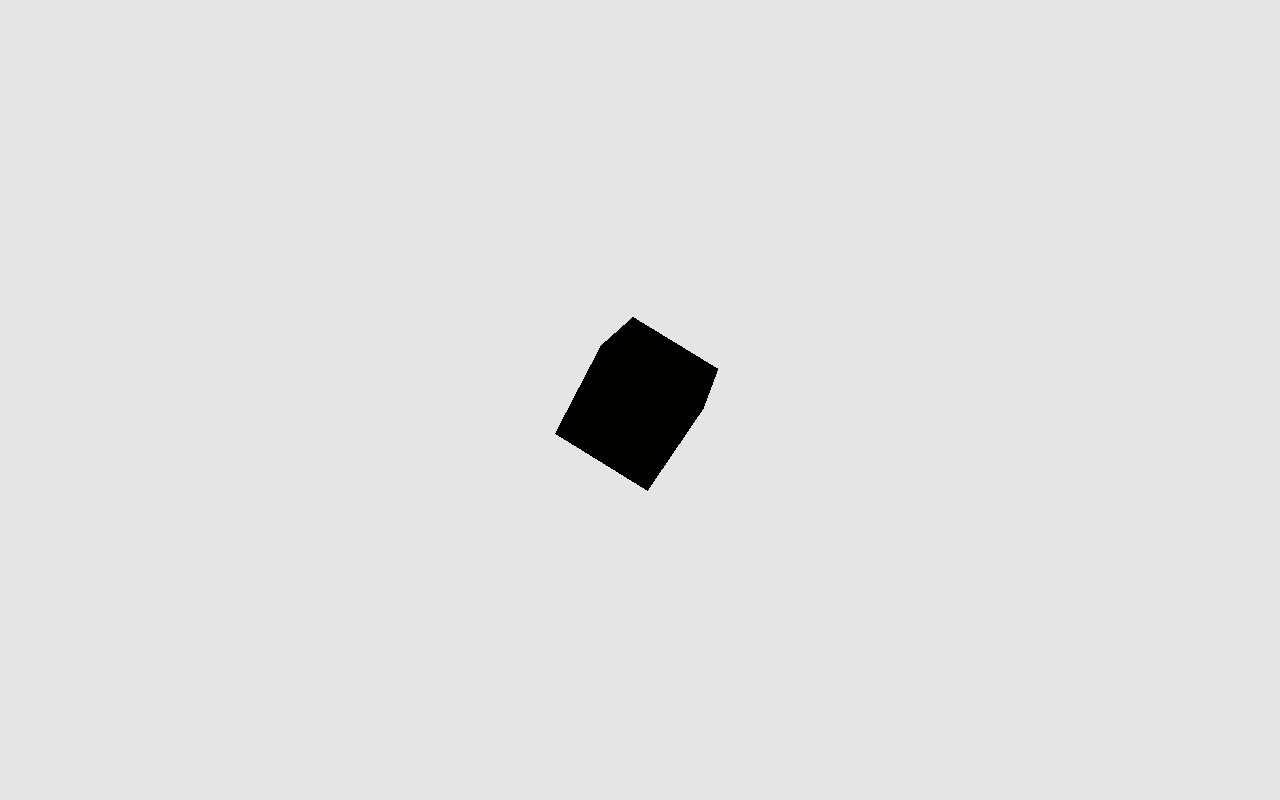
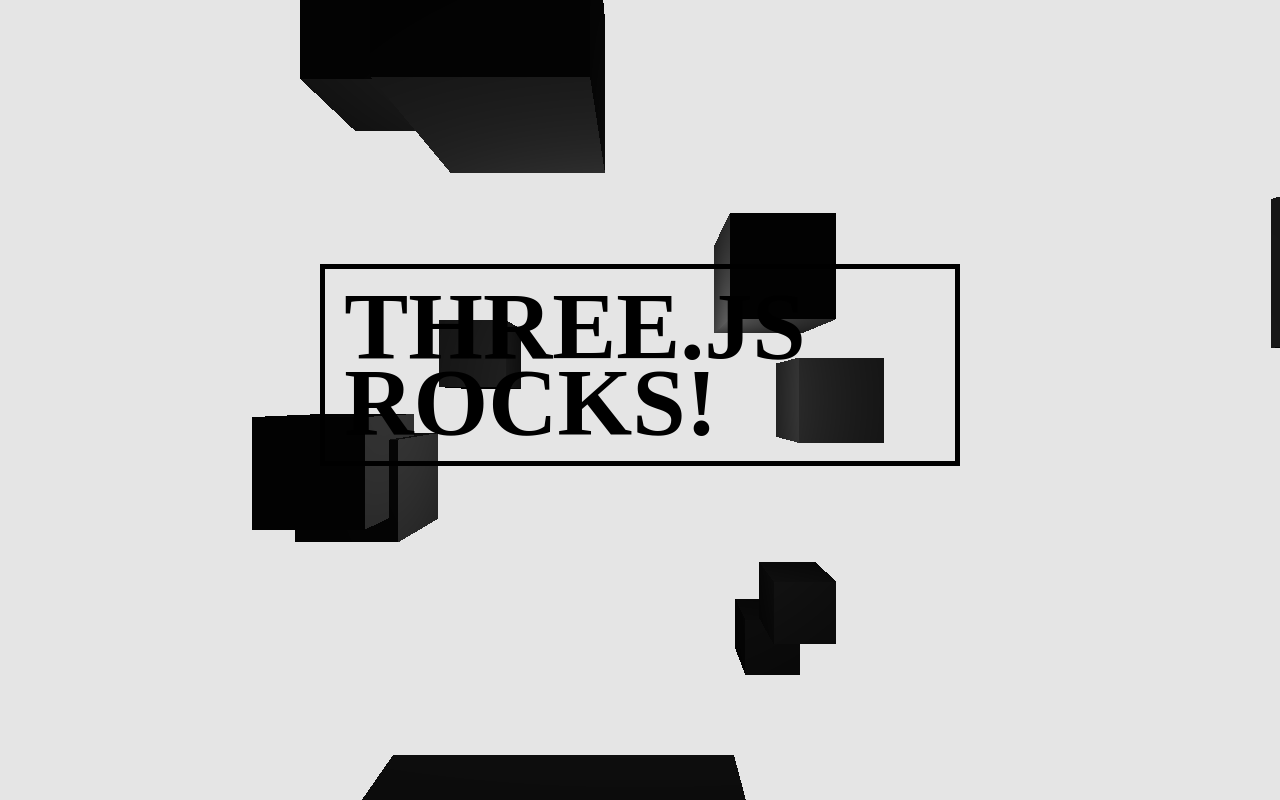
Before and after one commit to eduvallve/floating-cubes, a plain HTML site: page index.html in a window 1280 px wide. Drawn offline with nearby package versions, Linux system fonts and the light colour scheme; animation ran at ten frames a second.

Commit message:
Random floating cubes in space with hover animation

```diff
--- a/css/main.css
+++ b/css/main.css
@@ -0,0 +1,19 @@
+body {
+    margin: 0px;
+    position:relative;
+}
+
+h1{
+    position:absolute;
+    top:200px;
+    /* left:2em; */
+    font-family: 'Montserrat';
+    font-size: 6em;
+    text-transform: uppercase;
+    width:auto;
+    line-height: .8em;
+    border: 5px solid black;
+    padding: .2em;
+    transform: translateX(-50%);
+    margin-left:50%;
+}
--- a/index.html
+++ b/index.html
@@ -11,7 +11,11 @@
 
 </head>
 <body>
+
+    <h1>Three.js rocks!</h1>
     <script src="js/three.js"></script>
+    <!-- <script src="https://cdnjs.cloudflare.com/ajax/libs/three.js/102/three.js"></script> -->
+    <script src="https://cdnjs.cloudflare.com/ajax/libs/gsap/2.1.2/TweenMax.min.js"></script>
 
     <script>
         var scene = new THREE.Scene();
@@ -41,21 +45,40 @@
         // fins aquí hem establert la escena, la càmera i el renderer
 
         // creem contingut a partir d'aquí
+        var raycaster = new THREE.Raycaster();
+        var mouse = new THREE.Vector2();
 
         var geometry = new THREE.BoxGeometry(1,1,1);
-        var material = new THREE.MeshLambertMaterial({color:0xffcc00});
-        var mesh = new THREE.Mesh(geometry,material);
-        mesh.position.x = 0;
+        var material = new THREE.MeshLambertMaterial({color:0xcccccc});
+        //var mesh = new THREE.Mesh(geometry,material);
+        //mesh.position.x = 0;
+        //scene.add(mesh);
+
+
+        meshX = -10;
+        for(var i=0;i<15;i++){
+            var mesh = new THREE.Mesh(geometry,material);
+            mesh.position.x = (Math.random() - 0.5) * 10;
+            mesh.position.y = (Math.random() - 0.5) * 10;
+            mesh.position.z = (Math.random() - 0.5) * 10;
+            scene.add(mesh);
+            meshX += 1;
+        }
 
 
 
-        scene.add(mesh);
+
+
 
 
         // posem llums
 
         var light = new THREE.PointLight(0xffffff,1,500);
-        light.position.set(5,0,25);
+        light.position.set(0,0,0);
+        scene.add(light);
+
+        var light = new THREE.PointLight(0xffffff,2,1000);
+        light.position.set(0,0,25);
         scene.add(light);
 
         // acció que s'executa a cada frame
@@ -63,21 +86,40 @@
         var render = function(){
             requestAnimationFrame(render);
 
-
+            /*
             mesh.rotation.x += 0.03;
             mesh.rotation.y += 0.02;
             mesh.rotation.z += 0.01;
+            */
 
             renderer.render(scene, camera);
         }
 
+
+        function onMouseMove(event){
+            event.preventDefault();
+            mouse.x = (event.clientX / window.innerWidth) * 2 - 1;
+            mouse.y = - (event.clientY / window.innerHeight) * 2 + 1;
+            raycaster.setFromCamera(mouse,camera);
+            var intersects = raycaster.intersectObjects(scene.children, true);
+            for (var i=0; i < intersects.length; i++){
+                //intersects[i].object.material.color.set(0xff0000);
+                this.tl = new TimelineMax();
+                this.tl.to(intersects[i].object.scale, 1, {x:2, ease: Expo.easeOut});
+                this.tl.to(intersects[i].object.scale, 0.5, {x:0.5, ease: Expo.easeOut});
+                this.tl.to(intersects[i].object.position, 0.5, {x:2, ease: Expo.easeOut});
+                this.tl.to(intersects[i].object.rotation, 0.5, {y:Math.PI*0.5, ease: Expo.easeOut}, "= -1.5");
+                //this.tl.to(intersects[i].object.material.color, 0.5, {'0xff0000', ease: Expo.easeOut});
+
+            }
+        }
+
         render();
 
+
+
+        window.addEventListener('mousemove', onMouseMove);
     </script>
-    <style>
-        body {
-            margin: 0px;
-        }
-    </style>
+
 </body>
 </html>
```
Also changed, not shown: 1 other file.
